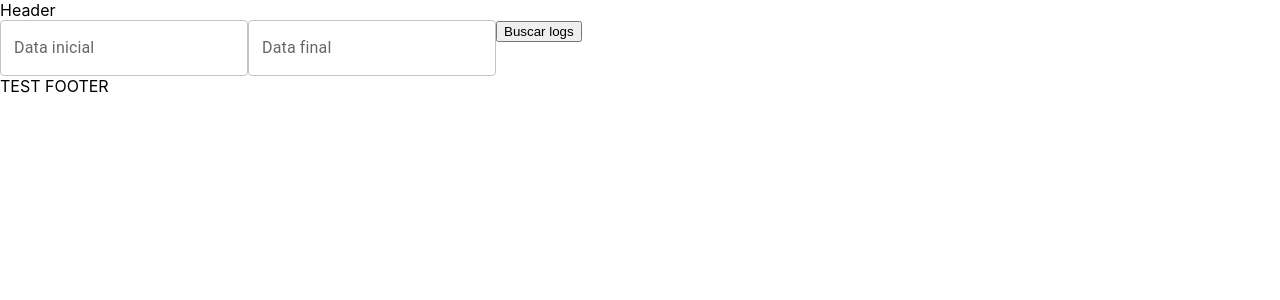
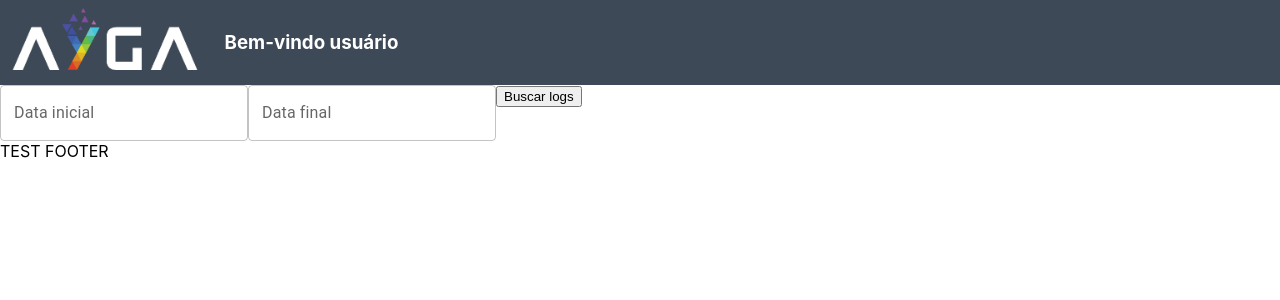
Before and after one commit to matheusmoraesporto/dots-ui, a React (Create React App) app: page / in a window 1280 px wide. Shown: the top 300 px of the page. Built offline with nearby package versions, Linux system fonts and the light colour scheme.

Commit message:
Create header styles

```diff
--- a/src/components/Header/index.js
+++ b/src/components/Header/index.js
@@ -1,8 +1,13 @@
 import React from "react";
+import AygaLogo from "../../assets/ayga-logo.png";
+import './styles.css';
 
 function Header() {
     return (
-        <header>Header</header>
+        <header className="Header">
+            <img src={AygaLogo} className="logo"></img>
+            <h3>Bem-vindo usuário</h3>
+        </header>
     );
 }
 
--- /dev/null
+++ b/src/components/Header/styles.css
@@ -0,0 +1,16 @@
+.Header {
+    background-color: #3d4956;
+    align-items: center;
+    display: flex;
+    flex-direction: row;
+    padding: 5px 0;
+}
+
+.logo {
+    height: 75px;
+}
+
+h3 {
+    color: #ffffff;
+    margin-left: 15px;
+}
```
Also changed, not shown: src/assets/ayga-logo.png (added).
